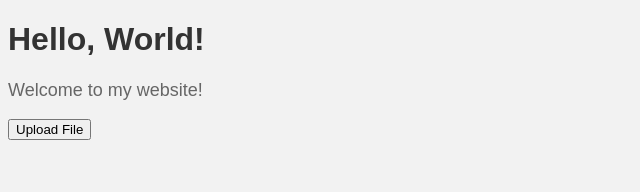
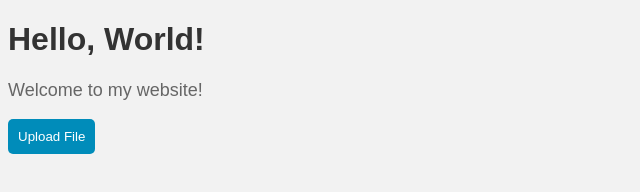
Before and after one commit to noblea30/hello_world_website, a plain HTML site: page index.html in a window 1280 px wide. Shown: the whole page, without its empty margins (0-640 px from the left). Drawn offline with Linux system fonts and the light colour scheme.

Commit message:
Update style.css

```diff
--- a/style.css
+++ b/style.css
@@ -11,3 +11,12 @@ p {
   color: #666;
   font-size: 18px;
 }
+
+button {
+  background-color: #008CBA;
+  color: white;
+  padding: 10px;
+  border: none;
+  border-radius: 5px;
+  cursor: pointer;
+}
```
